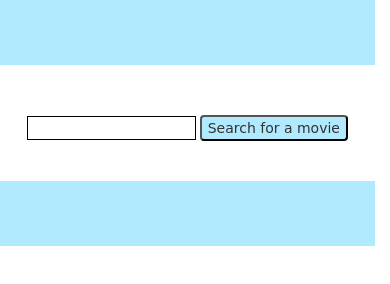
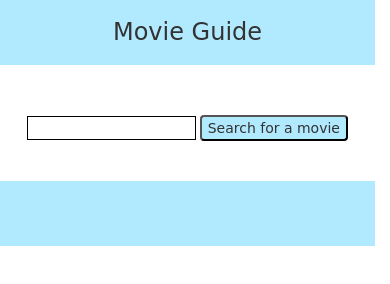
Before and after one commit to EmmiG/Javascript-Ajax, a plain HTML site: page index.html in a window 390 px wide. Drawn offline with nearby package versions, Linux system fonts and the light colour scheme; no server answers.

Commit message:
Fixade: Mobilläget: Rubriken centrerad, typsnittet, textstorlek Tabletläget: samma som med mobilläget

```diff
--- a/index.html
+++ b/index.html
@@ -29,6 +29,8 @@
 
         <div class="logo">
             <!-- *logo* börjar -->
+
+            <h1>Movie Guide</h1>
 
 
         </div>
--- a/sass/_mobile.scss
+++ b/sass/_mobile.scss
@@ -22,6 +22,19 @@
     width: 100%;
     background-color: #b1e9ff;
     margin-bottom: 50px;
+
+}
+
+.logo, h1{
+    text-align: center;
+    font-size: 24px;
+     margin-top: 0px;
+    vertical-align: middle;
+    line-height: 65px;
+    font-family: cursive;
+
+
+
 }
 
 #inputWrapper{
--- a/sass/_tablet.scss
+++ b/sass/_tablet.scss
@@ -16,6 +16,11 @@
     max-width: 768px;
 
     //margin-bottom: 50px;
+}
+
+.logo, h1{
+    font-size: 35px;
+    line-height: 100px;
 }
 
 #inputWrapper{
```
Also changed, not shown: css/style.css.
